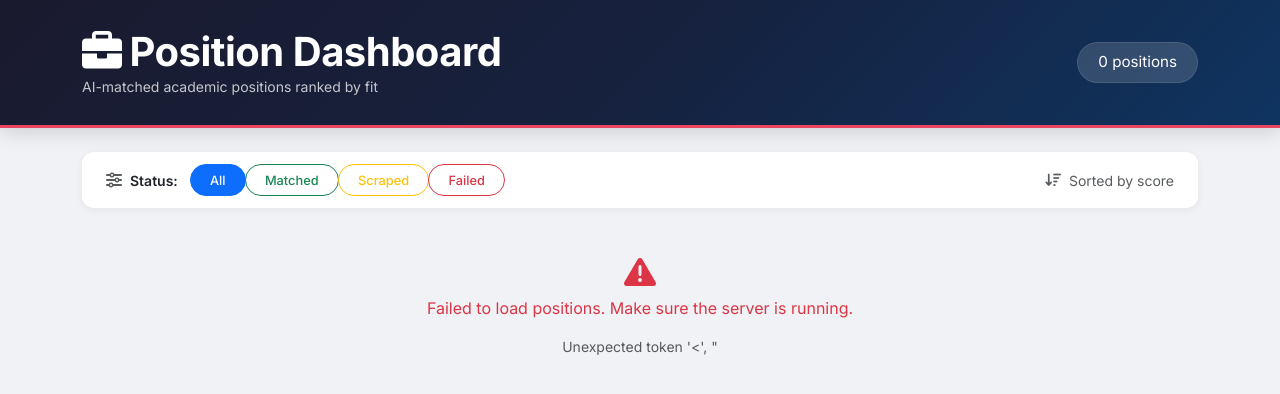
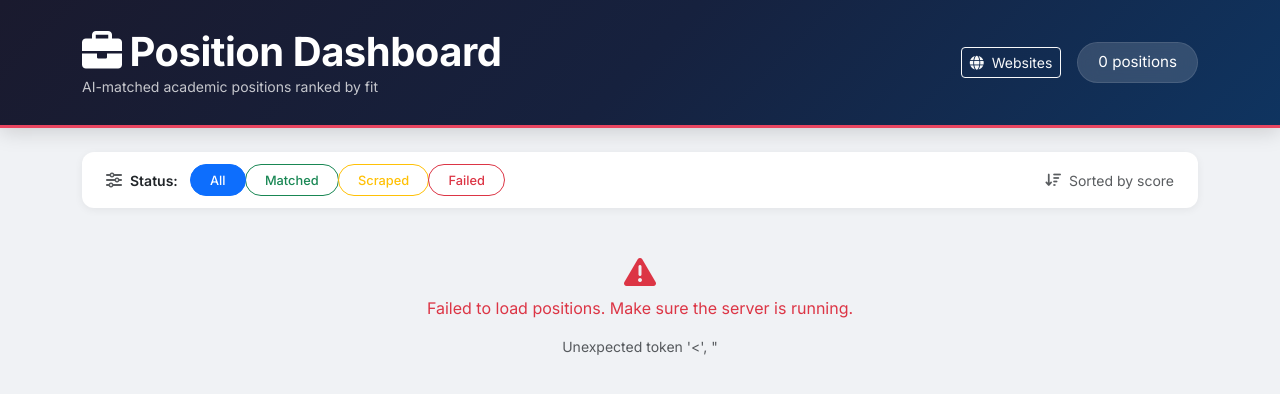
Before and after one commit to alaeimo/ApplyTools, a Django app: page / in a window 1280 px wide. Shown: the top 394 px of the page. Run offline with Django 5.2, Linux system fonts and the light colour scheme; data that the repository does not hold is empty.

Commit message:
Add link to websites page

```diff
--- a/apps/api/templates/dashboard.html
+++ b/apps/api/templates/dashboard.html
@@ -361,6 +361,9 @@
                     <p class="mb-0 opacity-75 small">AI-matched academic positions ranked by fit</p>
                 </div>
                 <div class="d-flex align-items-center gap-3">
+                    <a href="/websites/" class="btn btn-outline-light btn-sm">
+                        <i class="fas fa-globe me-1"></i> Websites
+                    </a>
                     <span class="badge-count" id="totalCount">0 positions</span>
                 </div>
             </div>
```
